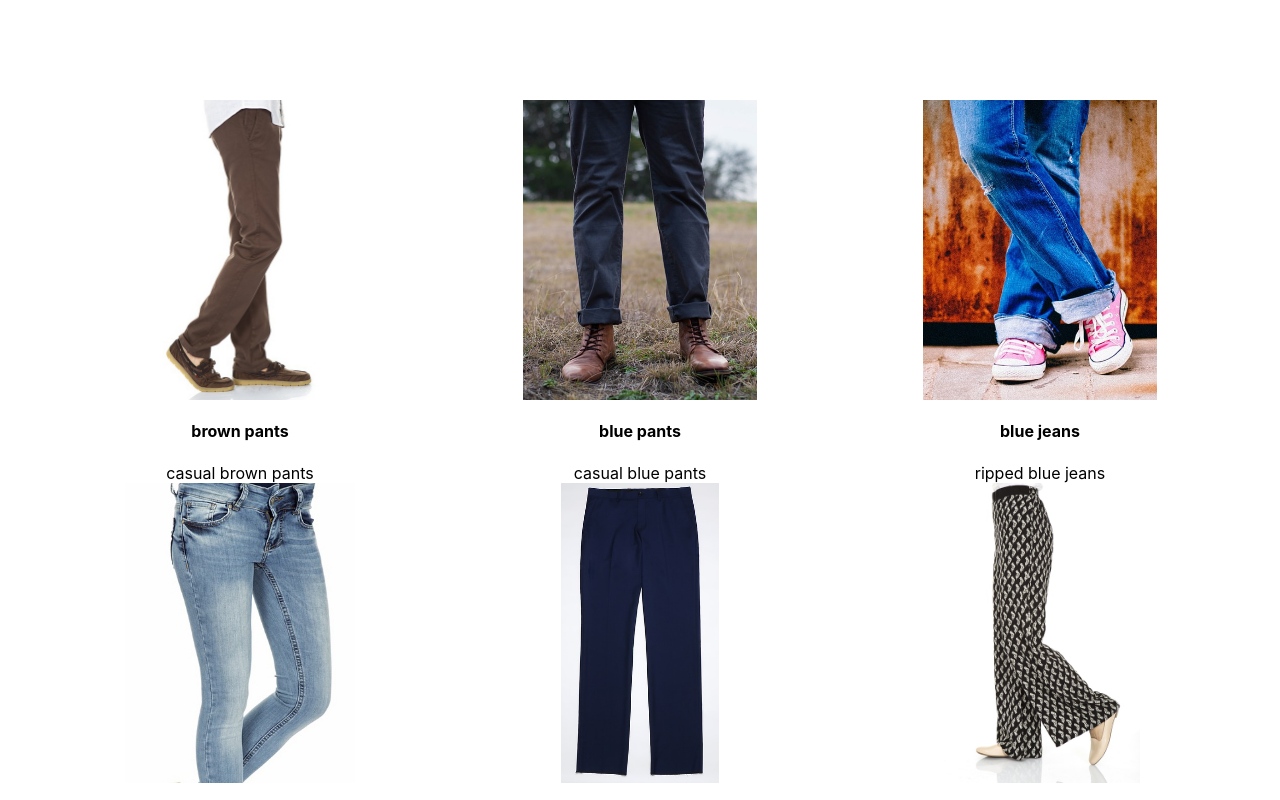
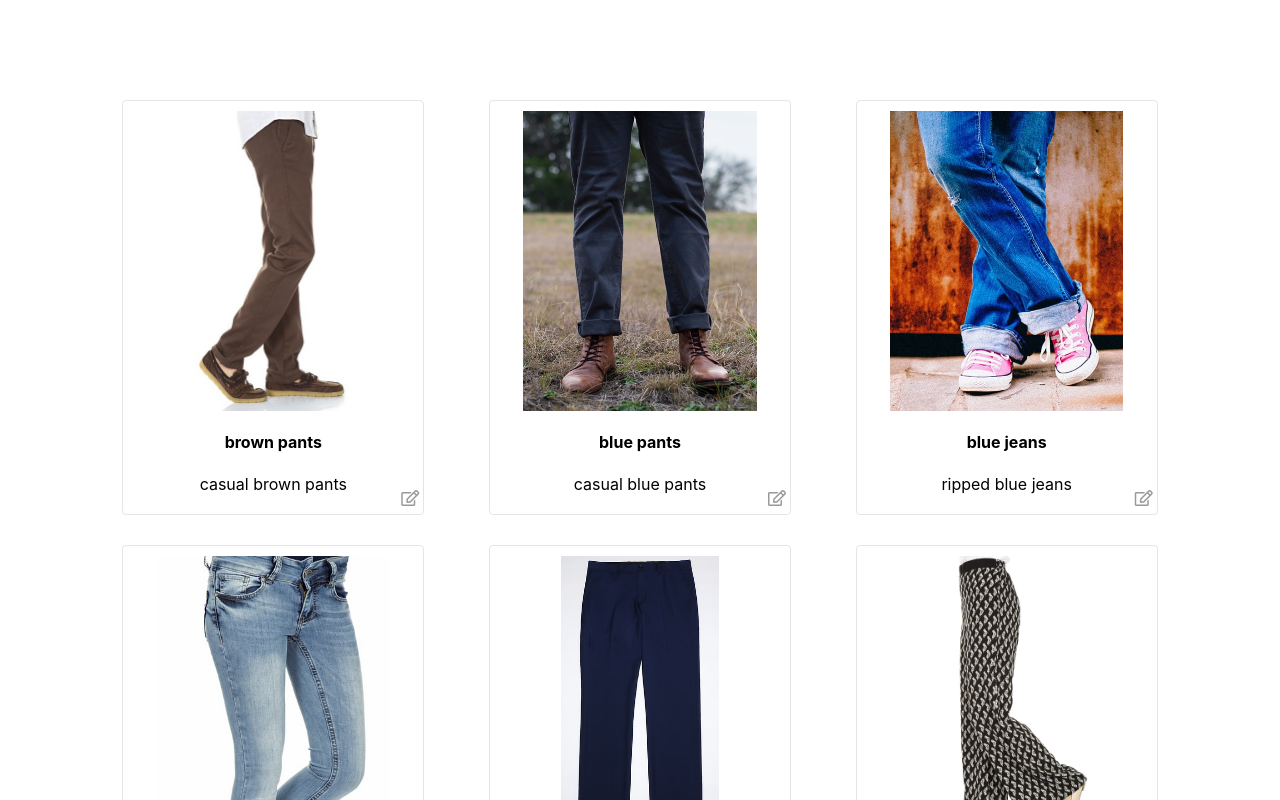
Before and after one commit to glucus/your-style-react, a React (Create React App) app: page / in a window 1280 px wide. Shown: the top 800 px of the page. Built offline with nearby package versions, Linux system fonts and the light colour scheme.

Commit message:
added local card deletion

```diff
--- a/public/index.html
+++ b/public/index.html
@@ -19,7 +19,10 @@
       work correctly both with client-side routing and a non-root public URL.
       Learn how to configure a non-root public URL by running `npm run build`.
     -->
-    <title>React App</title>
+    <!-- font awesome icons-->
+    <link rel="stylesheet" href="https://use.fontawesome.com/releases/v5.4.2/css/all.css" integrity="sha384-/rXc/GQVaYpyDdyxK+ecHPVYJSN9bmVFBvjA/9eOB+pb3F2w2N6fc5qB9Ew5yIns" crossorigin="anonymous">
+    <!-- -->
+    <title>Your Style</title>
   </head>
   <body>
     <noscript>
--- a/src/components/Card/Card.scss
+++ b/src/components/Card/Card.scss
@@ -8,9 +8,30 @@ $card-width: 300px;
   display: flex;
   flex-direction: column;
   align-items: center;
+  position: relative;
+
+  padding: 10px 0 20px;
+  border: 1px solid rgba(0, 0, 0, 0.1);
+  border-radius: 4px;
+
+  margin-bottom: 30px;
 }
 
 .thumbnail {
   height: 300px;
+  // border-radius: 4px;
   // width: 100%;
 }
+
+.edit {
+  position: absolute;
+  right: 0;
+  bottom: 4px;
+  display: flex;
+  align-self: flex-end;
+  padding: 4px;
+}
+
+.fa-edit {
+  color: rgba(0, 0, 0, 0.4);
+}
--- a/src/components/Card/index.jsx
+++ b/src/components/Card/index.jsx
@@ -3,11 +3,15 @@ import PropTypes from 'prop-types';
 import './Card.scss';
 
 const Card = props => {
-  const { name, image, description, category } = props;
+
+  const { name, image, description, id, deleteCard } = props;
 
   return (
     <React.Fragment>
       <div className="card">
+      <div className="edit">
+        <i className="far fa-edit" data-id={id} onClick={deleteCard} />
+      </div>
         <img className="thumbnail" src={image} alt="" />
         <h4>{name}</h4>
         <div>{description}</div>
@@ -17,9 +21,12 @@ const Card = props => {
 };
 
 Card.propTypes = {
+  id: PropTypes.number,
   name: PropTypes.string.isRequired,
   description: PropTypes.string,
-  image: PropTypes.string.isRequired
+  image: PropTypes.string.isRequired,
+  category: PropTypes.string,
+  deleteCard: PropTypes.func.isRequired
 };
 
 export default Card;
--- a/src/components/Cards/index.jsx
+++ b/src/components/Cards/index.jsx
@@ -5,26 +5,38 @@ import Card from '../Card';
 
 class Cards extends React.Component {
 
-  constructor(props) {
-    super(props);
-    this.state = {
+  state = {
     cards: this.props.cards
   };
-  }
+
+  deleteCard = (e) => {
+    const targetId = e.target.dataset.id;
+    console.log (`delete card with id ${targetId}`);
+
+    const copyCards = [...this.state.cards];
+    const newCards = copyCards.filter (card => card.id != targetId);
+    console.log (newCards);
+
+    this.setState ({
+      cards: newCards
+    });
+  };
 
   render() {
     const { cards } = this.state;
 
     return (
       <React.Fragment>
-        {cards && cards.map (
-          card => <Card
+        {cards && cards.map (card => (
+          <Card
             key={card.id}
+            id={card.id}
             name={card.name}
             description={card.description}
             image={card.image}
+            deleteCard={this.deleteCard}
           />
-        )}
+          ))}
       </React.Fragment>
     );
   }
--- a/src/components/Gallery/Gallery.scss
+++ b/src/components/Gallery/Gallery.scss
@@ -2,5 +2,5 @@
   // border: 1px solid grey;
   display: flex;
   flex-wrap: wrap;
-  justify-content: space-between;
+  justify-content: space-around;
 }
```
Lines whose indentation alone changed are shown as unchanged.
